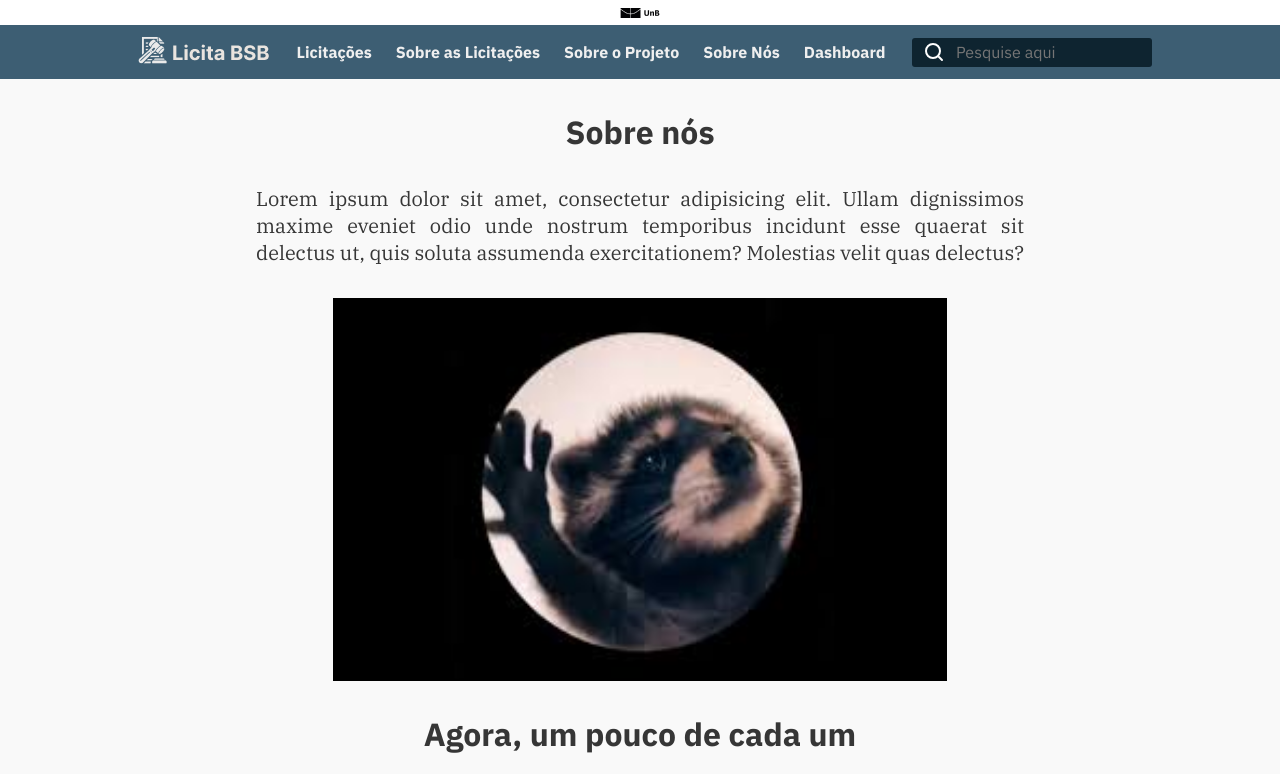
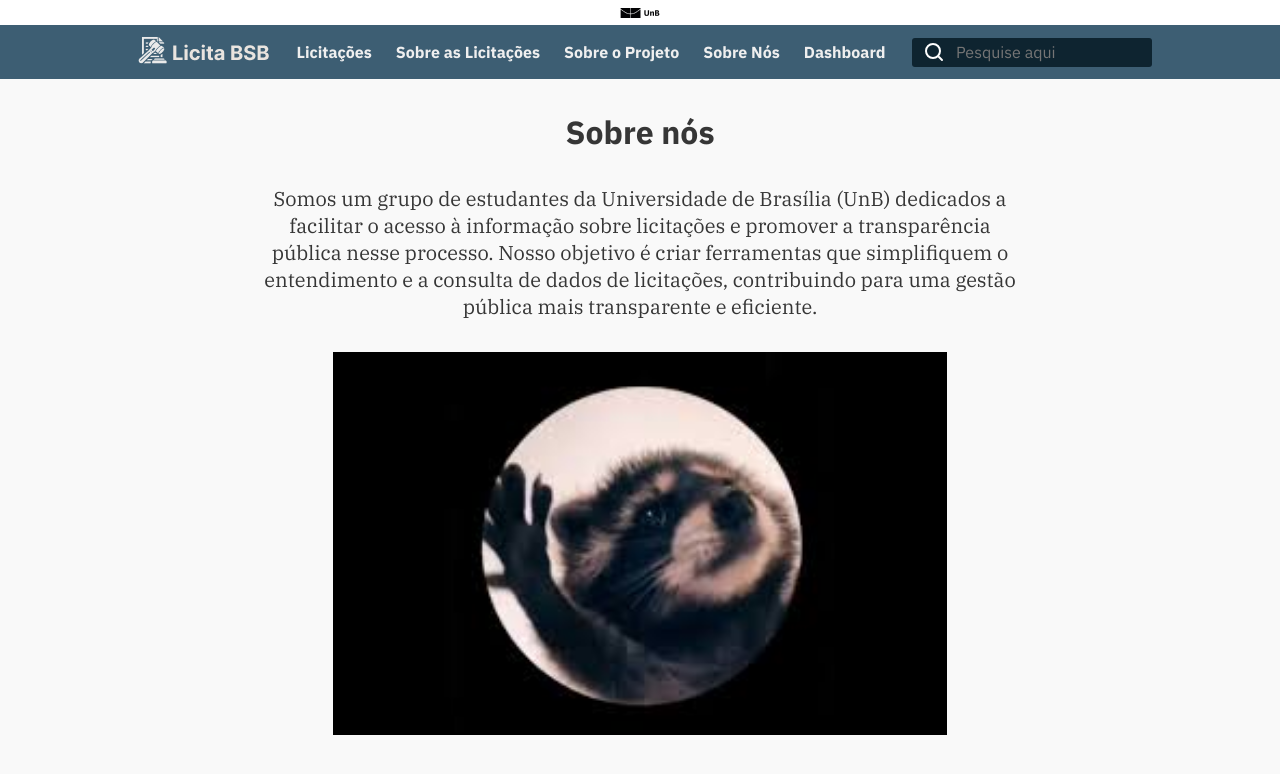
Before and after one commit to unb-mds/LicitaBSB-24.1, a React (Vite) app in the folder frontend/: page /sobrenos in a window 1280 px wide. Shown: the top 774 px of the page. Built offline with nearby package versions, Linux system fonts and the light colour scheme.

Commit message:
feat: Mudando descrição aobut us!

```diff
--- a/frontend/src/pages/about-us/card-member/style.module.css
+++ b/frontend/src/pages/about-us/card-member/style.module.css
@@ -26,3 +26,11 @@
     border-radius: 50%;
     filter: drop-shadow(-5px 6px 6px gray);
 }
+
+._aboutUsP_1jydu_21 {
+    text-align: justify;
+    font-size: 20px;
+    display: flex;
+    align-items: center;
+    text-align: center;
+  }
--- a/frontend/src/pages/about-us/index.jsx
+++ b/frontend/src/pages/about-us/index.jsx
@@ -11,7 +11,7 @@ export default function AboutUs(){
             <Header/>
             <div className={styles.aboutUsContext}>
                 <h2 className={styles.aboutUsTitle}>Sobre nós</h2>
-                <p className={styles.aboutUsP}>Lorem ipsum dolor sit amet, consectetur adipisicing elit. Ullam dignissimos maxime eveniet odio unde nostrum temporibus incidunt esse quaerat sit delectus ut, quis soluta assumenda exercitationem? Molestias velit quas delectus?</p>
+                <p className={styles.aboutUsP}>Somos um grupo de estudantes da Universidade de Brasília (UnB) dedicados a facilitar o acesso à informação sobre licitações e promover a transparência pública nesse processo. Nosso objetivo é criar ferramentas que simplifiquem o entendimento e a consulta de dados de licitações, contribuindo para uma gestão pública mais transparente e eficiente.</p>
                 <img className={styles.aboutUsImg} src='../../assets/download.jpg' alt='Foto de toda a equipe'/>
                 <h2 className={styles.aboutUsTitle}>Agora, um pouco de cada um</h2>
                 {membros.map(membro => <CardMember key={membro.id} nome={membro.nome} descricao={membro.descricao} github={membro.github} id={membro.id}/>)}
--- a/frontend/src/pages/about-us/style.module.css
+++ b/frontend/src/pages/about-us/style.module.css
@@ -11,6 +11,7 @@
 .aboutUsP {
     text-align: justify;
     font-size: 20px;
+    text-align: center;
 }
 
 .aboutUsTitle {
```
Also changed, not shown: frontend/src/components/card-about/style.module.css (line endings or trailing spaces), frontend/src/styles/global.css (line endings or trailing spaces).
